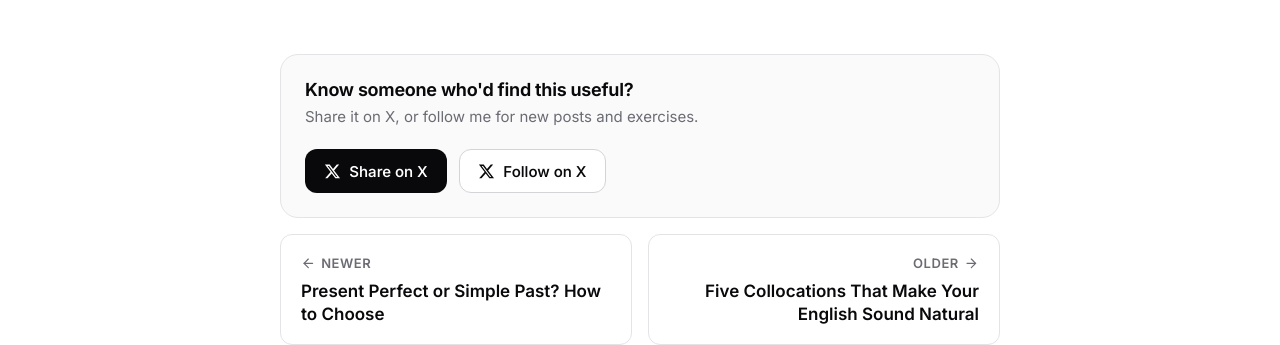
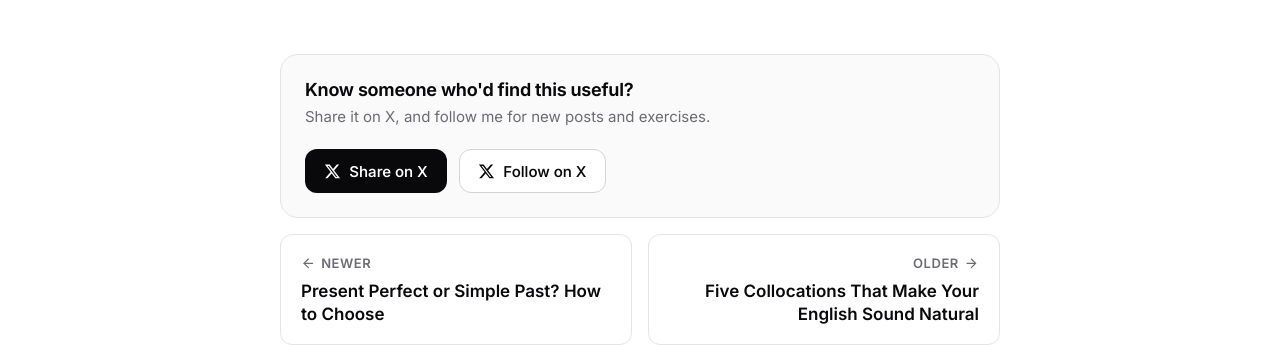
Before and after one commit to MortezaMirmojarabian/MortezaMirmojarabian.github.io, a Jekyll site: the page built from _posts/2026-10-20-build-the-sentence.md, in a window 1280 px wide and 900 px high, scrolled down 2110 px. Shown: the part 303-648 px from the top of the window. Built offline with Jekyll 4.4.1, drawn with Linux system fonts in a browser that asks for light colours.

Commit message:
Add files via upload

```diff
--- a/_layouts/post.html
+++ b/_layouts/post.html
@@ -48,7 +48,7 @@ layout: default
     <aside class="share-card" aria-labelledby="share-title">
       <div>
         <h2 class="share-title" id="share-title">Know someone who'd find this useful?</h2>
-        <p class="share-text">Share it on X, or follow me for new posts and exercises.</p>
+        <p class="share-text">Share it on X, and follow me for new posts and exercises.</p>
       </div>
       <div class="share-actions">
         {% include share-x.html %}
```
